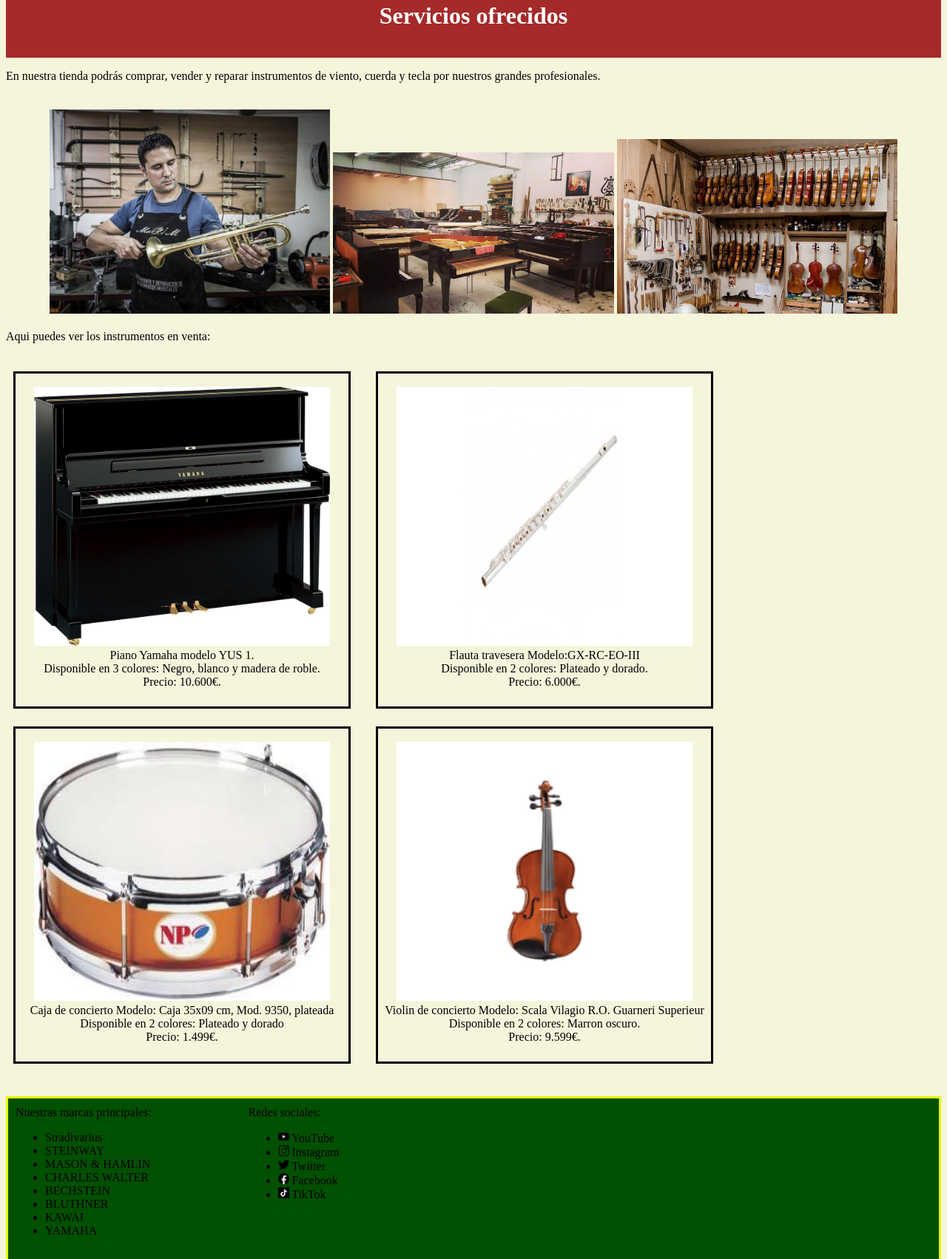
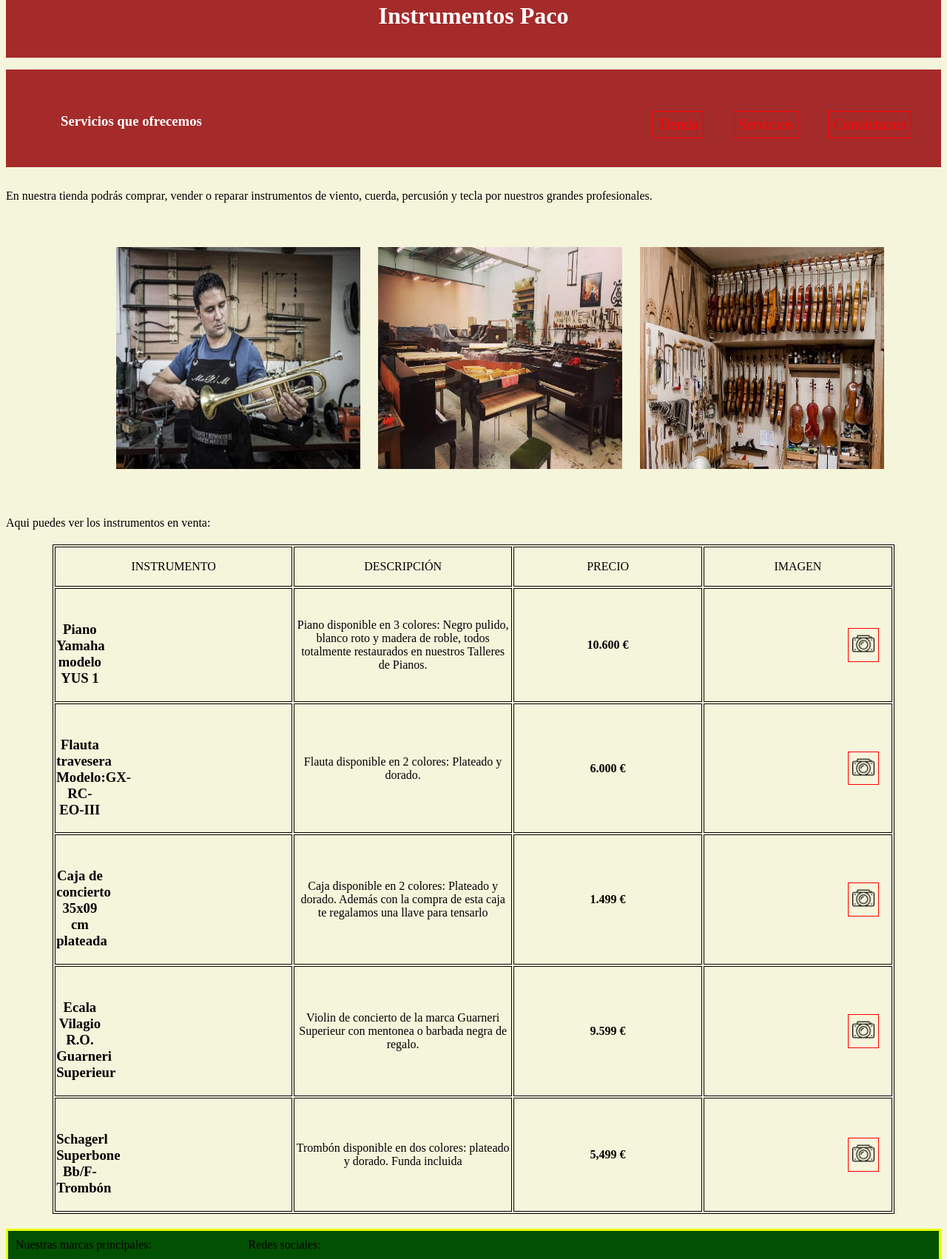
Before and after one commit to JavierAguirreNavarro/javi9904.github.io, a plain HTML site: page servicios.html in a window 1280 px wide. Shown: the part 42-1744 px from the top of the page at 74% size. Drawn offline with Linux system fonts and the light colour scheme.

Commit message:
Ejercicio final tema

```diff
--- a/cssContactanos.css
+++ b/cssContactanos.css
@@ -10,6 +10,71 @@ html {
     padding-bottom: 1em;
     margin-bottom: 1em;
     text-align: center;
+}
+
+a:link {
+    color: red;
+}
+
+a:visited {
+    color: white;
+}
+
+a:hover {
+    color: blue;
+}
+
+a:active {
+    color: green;
+}
+
+#menu {
+    background-color: brown;
+    color: white;
+    text-align: right;
+    padding: 20px;
+    padding-top: 1em;
+    padding-bottom: 1em;
+    overflow: hidden;
+    height: 100px;
+}
+
+#menuenla {
+    text-align: right;
+    list-style-type: none;
+    margin-bottom: 20px;
+    margin-top: 20px;
+    font-size: 1.25em;
+}
+
+#con {
+    display: inline;
+}
+
+#ser {
+    display: inline;
+}
+
+#tie {
+    display: inline;
+}
+
+#enlaces {
+    float: right;
+}
+
+h3 {
+    float: left;
+    width: 20%;
+    margin-top: 2.3em;
+}
+
+div a {
+    border: 1px solid;
+    text-decoration: none;
+    margin: 1em;
+    padding: 0.3em;
+    float: right;
 }
 
 #formulario {
--- a/cssTienda.css
+++ b/cssTienda.css
@@ -12,6 +12,78 @@ html {
     text-align: center;
 }
 
+a:link {
+    color: red;
+}
+
+a:visited {
+    color: white;
+}
+
+a:hover {
+    color: blue;
+}
+
+a:active {
+    color: red;
+}
+
+#menu {
+    background-color: brown;
+    color: white;
+    text-align: right;
+    padding: 20px;
+    padding-top: 1em;
+    padding-bottom: 1em;
+    overflow: hidden;
+    height: 100px;
+}
+
+#menuenla {
+    text-align: right;
+    list-style-type: none;
+    margin-bottom: 20px;
+    margin-top: 20px;
+    font-size: 1.25em;
+}
+
+#con {
+    display: inline;
+}
+
+#ser {
+    display: inline;
+}
+
+#tie {
+    display: inline;
+}
+
+#enlaces {
+    float: right;
+}
+
+h3 {
+    float: left;
+    width: 20%;
+    margin-top: 2.3em;
+}
+
+div a {
+    border: 1px solid;
+    text-decoration: none;
+    margin: 1em;
+    padding: 0.3em;
+    float: right;
+}
+#donde{
+    margin-top: 30px;
+    margin-bottom: 30px;
+}
+hr{
+    width: 90%;
+}
+
 #mapa {
     margin-top: 30px;
     margin-left: 20%;
@@ -20,6 +92,7 @@ html {
 
 #footer {
     background-color: rgb(2, 80, 2);
+    margin-top: 50px;
     height: 220px;
     border-style: solid;
     border-color: rgb(229, 255, 0);
--- a/cssindex.css
+++ b/cssindex.css
@@ -23,7 +23,7 @@ html {
     height: 100px;
 }
 
-ul{
+#menuenla {
     text-align: right;
     list-style-type: none;
     margin-bottom: 20px;
@@ -31,9 +31,18 @@ ul{
     font-size: 1.25em;
 }
 
-li{
+#con {
     display: inline;
 }
+
+#ser {
+    display: inline;
+}
+
+#tie {
+    display: inline;
+}
+
 #enlaces {
     float: right;
 }
@@ -80,3 +89,24 @@ div a {
     width: 45%;
     margin-left: 25%;
 }
+
+#rs{
+    height: 15px;
+    width: 15px;
+}
+
+a:link {
+    color: red;
+}
+
+a:visited {
+    color: white;
+}
+
+a:hover {
+    color: blue;
+}
+
+a:active {
+    color: red;
+}
--- a/cssservicios.css
+++ b/cssservicios.css
@@ -12,45 +12,124 @@ html {
     text-align: center;
 }
 
-#piano {
-    position: absolute;
-    margin-top: 20px;
-    margin-left: 10px;
-    height: 450px;
-    width: 450px;
-    border: 3px solid;
+a:link {
+    color: red;
 }
 
-#Flauta {
-    position: absolute;
-    margin-top: 20px;
-    margin-left: 500px;
-    height: 450px;
-    width: 450px;
-    border: 3px solid;
+a:visited {
+    color: white;
 }
 
-#Violin {
-    position: absolute;
-    margin-top: 500px;
-    margin-left: 500px;
-    height: 450px;
-    width: 450px;
-    border: 3px solid;
+a:hover {
+    color: blue;
 }
 
-#Caja {
-    position: absolute;
-    margin-top: 500px;
-    margin-left: 10px;
-    height: 450px;
-    width: 450px;
-    border: 3px solid;
+a:active {
+    color: red;
 }
+
+#menu {
+    background-color: brown;
+    color: white;
+    text-align: right;
+    padding: 20px;
+    padding-top: 1em;
+    padding-bottom: 1em;
+    overflow: hidden;
+    height: 100px;
+}
+
+#menuenla {
+    text-align: right;
+    list-style-type: none;
+    margin-bottom: 20px;
+    margin-top: 20px;
+    font-size: 1.25em;
+}
+
+#con {
+    display: inline;
+}
+
+#ser {
+    display: inline;
+}
+
+#tie {
+    display: inline;
+}
+
+#enlaces {
+    float: right;
+}
+
+h3 {
+    float: left;
+    width: 20%;
+    margin-top: 2.3em;
+}
+
+div a {
+    border: 1px solid;
+    text-decoration: none;
+    margin: 1em;
+    padding: 0.3em;
+    float: right;
+}
+
+#primeraf{
+    margin-top: 30px;
+}
+
+#t{
+    width:330px ;
+    height: 300px;
+    margin-left: 11%;
+    margin-top: 50px;
+    padding: 10px;
+}
+
+#p{
+    width:330px ;
+    height: 300px;
+    margin-top: 50px;
+    padding: 10px;
+}
+
+#c{
+    width:330px ;
+    height: 300px;
+    margin-top: 50px;
+    padding: 10px;
+}
+
+#tabla{
+    margin-top: 50px;
+}
+
+table{
+    width: 90%;
+    border: 1px solid;
+    margin-left: 5%;
+    margin-top: 20px;
+}
+
+td{
+    width: 90px;
+    height: 50px;
+    text-align:center;
+    border: 1px solid;
+}
+
+img{
+    width: 30px;
+    height: 30px;
+}
+
 
 #footer {
     background-color: rgb(2, 80, 2);
-    margin-top: 1000px;
+    margin-top: 20px;
     height: 220px;
     border-style: solid;
     border-color: rgb(229, 255, 0);
@@ -69,3 +148,8 @@ html {
     width: 45%;
     margin-left: 25%;
 }
+
+#rs{
+    height: 15px;
+    width: 15px;
+}
--- a/servicios.html
+++ b/servicios.html
@@ -7,77 +7,130 @@
   <meta http-equiv="X-UA-Compatible" content="IE=edge">
   <meta name="viewport" content="width=device-width, initial-scale=1.0">
   <title>Servicios</title>
+  <link rel ="icon" type="image/x-icon" href="IMAGENES/orfeo.png">
 </head>
 
 <body>
   <div id="cabecera">
-    <h1>Servicios ofrecidos</h1>
+    <h1>Instrumentos Paco</h1>
   </div>
-  En nuestra tienda podrás comprar, vender y reparar instrumentos de viento, cuerda y tecla por nuestros grandes
-  profesionales.
-  <br>
-  <br>
-  <br>
-  <center>
-    <img src="IMAGENES/t.jpg" width="30%" height="40%">
-    <img src="IMAGENES/p.jpg" width="30%" height="40%">
-    <img src="IMAGENES/c.jpg" width="30%" height="40%">
-    <br>
-    <br>
-  </center>
-  Aqui puedes ver los instrumentos en venta:
-  <br>
-  <br>
-  <div id="piano">
-    <br>
-    <center>
-      <img src="IMAGENES/yus1.jpg" width="400px" height="350px">
-      <br>
-      Piano Yamaha modelo YUS 1.
-      <br>
-      Disponible en 3 colores: Negro, blanco y madera de roble.
-      <br>
-      Precio: 10.600€.
-    </center>
+    <div id="menu">
+      <h3>Servicios que ofrecemos</h3>
+      <div id="enlaces">
+        <ul id="menuenla">
+          <li id="con"><a href="contactanos1.html">Contáctanos</a></li>
+          <li id="ser"><a href="servicios.html">Servicios</a></li>
+          <li id="tie"><a href="tienda.html">Tienda</a></li>
+        </ul>
+      </div>
+    </div>
+  <div id="primeraf">
+    En nuestra tienda podrás comprar, vender o reparar instrumentos de viento, cuerda, percusión y tecla por nuestros
+    grandes
+    profesionales.
+  </div>
+  <div>
+    <img src="IMAGENES/t.jpg" id="t">
+    <img src="IMAGENES/p.jpg" id="p">
+    <img src="IMAGENES/c.jpg" id="c">
+  </div>
+  <div id="tabla">
+    Aqui puedes ver los instrumentos en venta:
 
-  </div>
-  <div id="Flauta">
-    <br>
-    <center>
-      <img src="IMAGENES/fla.jpg" width="400px" height="350px">
-      <br>
-      Flauta travesera Modelo:GX-RC-EO-III
-      <br>
-      Disponible en 2 colores: Plateado y dorado.
-      <br>
-      Precio: 6.000€.
-    </center>
+    <table>
+      <tr>
+        <td>INSTRUMENTO</td>
+        <td>DESCRIPCIÓN</td>
+        <td>PRECIO</td>
+        <td>IMAGEN</td>
+      </tr>
 
-  </div>
-  <div id="Violin">
-    <br>
-    <center>
-      <img src="IMAGENES/vi.jpg" width="400px" height="350px">
-      <br>
-      Violin de concierto Modelo: Scala Vilagio R.O. Guarneri Superieur
-      <br>
-      Disponible en 2 colores: Marron oscuro.
-      <br>
-      Precio: 9.599€.
-    </center>
+      <tr>
+        <td>
+          <h3>Piano Yamaha modelo YUS 1</h3>
+        </td>
+        <td>
+          <p>Piano disponible en 3 colores: Negro pulido, blanco roto y madera de roble, todos totalmente restaurados en
+            nuestros Talleres de Pianos. </p>
+        </td>
+        <td>
+          <h4>10.600 €</h4>
+        </td>
+        <td>
+          <a href="https://www.klaviano.com/files/06-2017/ad404472/large_14969577481500755618.jpg"><img
+              src="IMAGENES/camara.jpg"></a>
+        </td>
+      </tr>
 
-  </div>
-  <div id="Caja">
-    <br>
-    <center>
-      <img src="IMAGENES/ca.jpg" width="400px" height="350px">
-      <br>
-      Caja de concierto Modelo: Caja 35x09 cm, Mod. 9350, plateada
-      <br>
-      Disponible en 2 colores: Plateado y dorado
-      <br>
-      Precio: 1.499€.
-    </center>
+      <tr>
+        <td>
+          <h3>Flauta travesera Modelo:GX-RC-EO-III</h3>
+        </td>
+        <td>
+          <p>Flauta disponible en 2 colores: Plateado y dorado.</p>
+        </td>
+        <td>
+          <h4>6.000 €</h4>
+        </td>
+        <td>
+          <a href="https://www.sanganxa.com/31940-large_default/flauta-muramatsu-gx-rc-iii-de-plata.jpg"><img
+              src="IMAGENES/camara.jpg"></a>
+        </td>
+      </tr>
+
+      <tr>
+        <td>
+          <h3>Caja de concierto 35x09 cm plateada</h3>
+        </td>
+        <td>
+          <p>Caja disponible en 2 colores: Plateado y dorado. Además con la compra de esta caja te regalamos una llave
+            para tensarlo</p>
+        </td>
+        <td>
+          <h4>1.499 €</h4>
+        </td>
+        <td>
+          <a href="https://www.tamtampercusion.com/25943-superlarge_default/yamaha-ksd255-caja.jpg"><img
+              src="IMAGENES/camara.jpg"></a>
+
+        </td>
+      </tr>
+
+      <tr>
+        <td>
+          <h3>Ecala Vilagio R.O. Guarneri Superieur</h3>
+        </td>
+        <td>
+          <p>Violin de concierto de la marca Guarneri Superieur con mentonea o barbada negra de regalo.</p>
+        </td>
+        <td>
+          <h4>9.599 €</h4>
+        </td>
+        <td>
+          <a
+            href="https://img.kytary.com/eshop_es/stredni_v4/na/637402736208900000/6023fd53/64796725/gewa-allegro-violin-set-3-4.jpg"><img
+              src="IMAGENES/camara.jpg"></a>
+
+        </td>
+      </tr>
+
+      <tr>
+        <td>
+          <h3>Schagerl Superbone Bb/F-Trombón</h3>
+        </td>
+        <td>
+          <p>Trombón disponible en dos colores: plateado y dorado. Funda incluida</p>
+        </td>
+        <td>
+          <h4>5,499 €</h4>
+        </td>
+        <td>
+          <a href="https://encrypted-tbn0.gstatic.com/images?q=tbn:ANd9GcS3BoZ7dU5XgRoZeYmFXG37gH4pCRxvKkOZjw&usqp=CAU"><img
+              src="IMAGENES/camara.jpg"></a>
+
+        </td>
+      </tr>
+    </table>
   </div>
 
 
@@ -99,12 +152,11 @@
       <div id="RRSS">
         Redes sociales:
         <ul>
-          <li><img src="IMAGENES/you.png" height="15px" width="15px"> YouTube</li>
-          <li><img src="IMAGENES/insta.png" height="15px" width="15px"> Instagram</li>
-          <li><img src="IMAGENES/twi.png" height="15px" width="15px"> Twitter</li>
-          <li><img src="IMAGENES/face.png" height="15px" width="15px"> Facebook</li>
-          <li><img src="IMAGENES/tik.png" height="15px" width="15px"> TikTok</li>
-
+          <li><img src="IMAGENES/you.png" id="rs"> YouTube</li>
+          <li><img src="IMAGENES/insta.png" id="rs"> Instagram</li>
+          <li><img src="IMAGENES/twi.png" id="rs"> Twitter</li>
+          <li><img src="IMAGENES/face.png" id="rs"> Facebook</li>
+          <li><img src="IMAGENES/tik.png" id="rs"> TikTok</li>
         </ul>
       </div>
     </div>
```
Also changed, not shown: contactanos1.html (+12 -1 lines), index.html (+12 -10 lines), tienda.html (+18 -9 lines), IMAGENES/camara.jpg (added), IMAGENES/ju.jpg (deleted), IMAGENES/ka.jpg (deleted), IMAGENES/ma.jpg (deleted), IMAGENES/orfeo.png (added), IMAGENES/sau.jpg (deleted), IMAGENES/sc.jpg (deleted), IMAGENES/stra.jpg (deleted), IMAGENES/ya.jpg (deleted).
